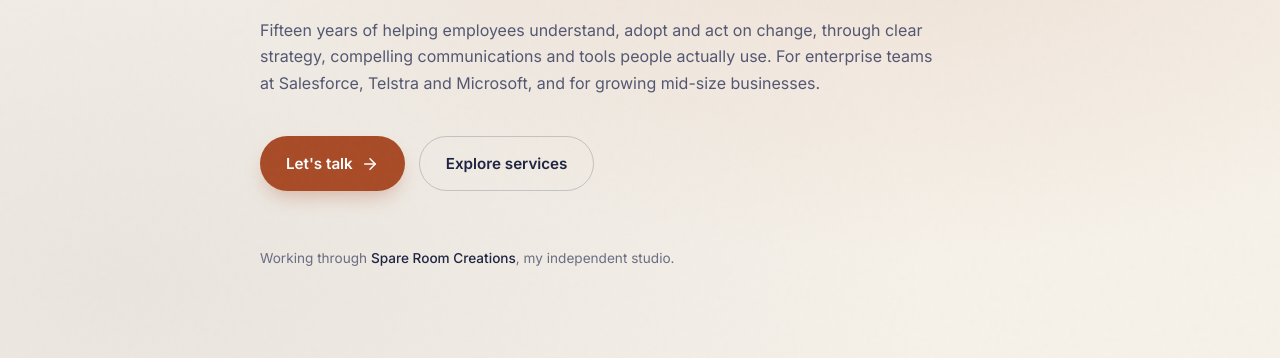
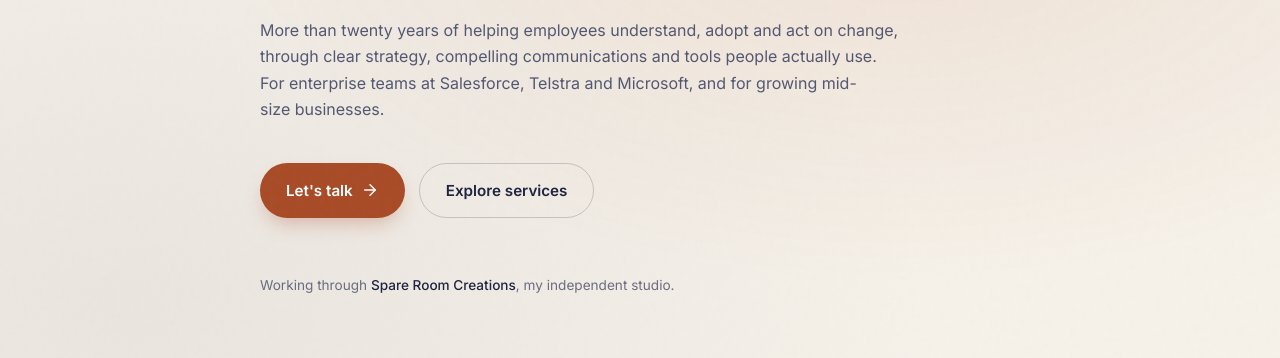
Before and after one commit to SpareRoom-Creations/Spareroom-Webpage, a plain HTML site: page index.html in a window 1280 px wide. Shown: the part 442-800 px from the top of the page. Drawn offline with nearby package versions, Linux system fonts and the light colour scheme; a web font is replaced by a local one.

Commit message:
Update hero to more than twenty years of experience
Co-Authored-By: Claude Opus 5.5 <noreply@anthropic.com>

```diff
--- a/index.html
+++ b/index.html
@@ -280,7 +280,7 @@
     <p class="eyebrow">Strategic Communications · Change &amp; Enablement · AI</p>
     <h1>Judy <em>Weldon</em></h1>
     <p class="lede">I help internal communications teams <strong>rethink how they work</strong>, then design and build the AI-enabled systems that get them there.</p>
-    <p class="sub">Fifteen years of helping employees understand, adopt and act on change, through clear strategy, compelling communications and tools people actually use. For enterprise teams at Salesforce, Telstra and Microsoft, and for growing mid-size businesses.</p>
+    <p class="sub">More than twenty years of helping employees understand, adopt and act on change, through clear strategy, compelling communications and tools people actually use. For enterprise teams at Salesforce, Telstra and Microsoft, and for growing mid-size businesses.</p>
     <div class="actions">
       <a class="btn btn-gold" href="#contact">Let's talk <svg class="i" viewBox="0 0 24 24"><path d="M5 12h14"/><path d="m12 5 7 7-7 7"/></svg></a>
       <a class="btn btn-ghost" href="#services">Explore services</a>
```
